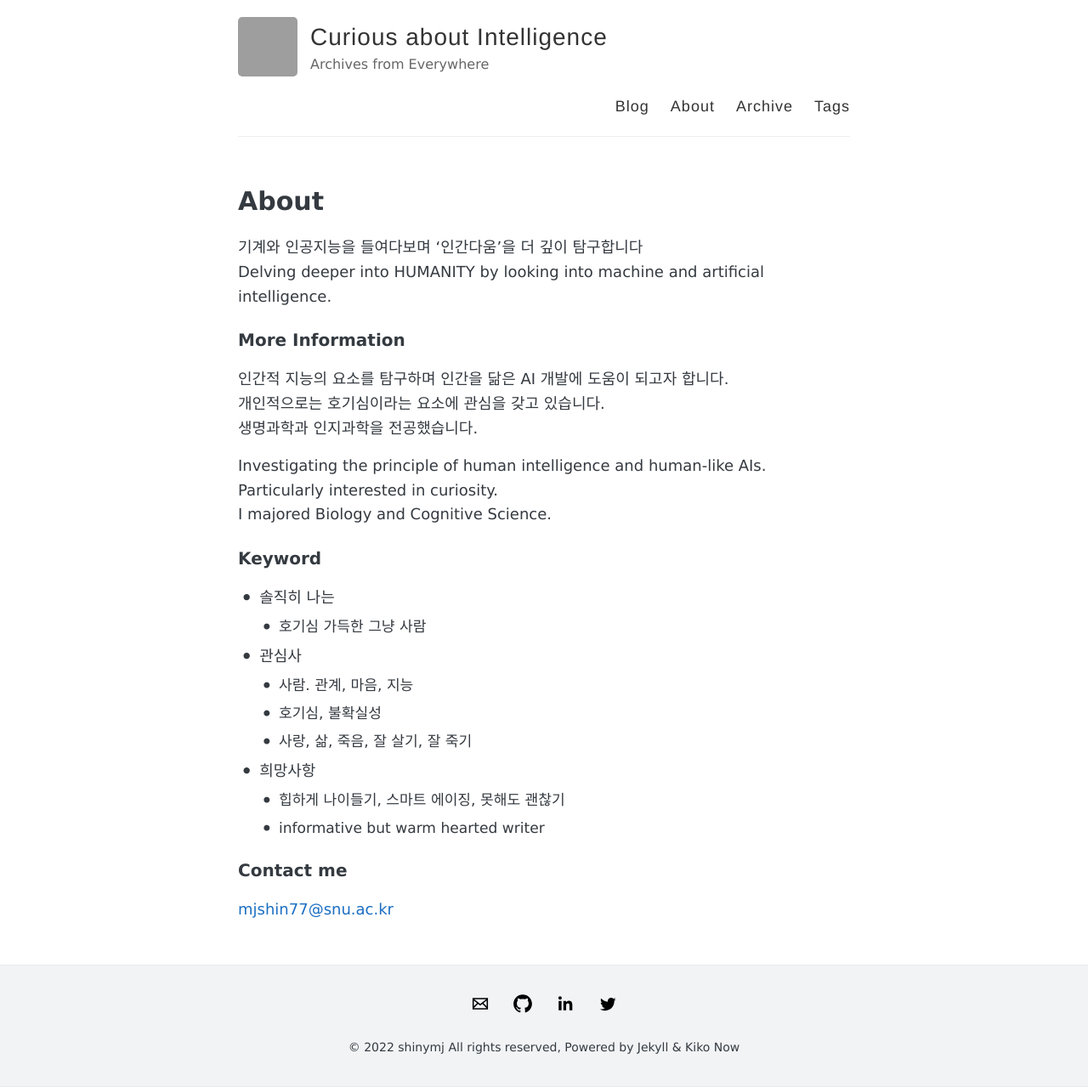
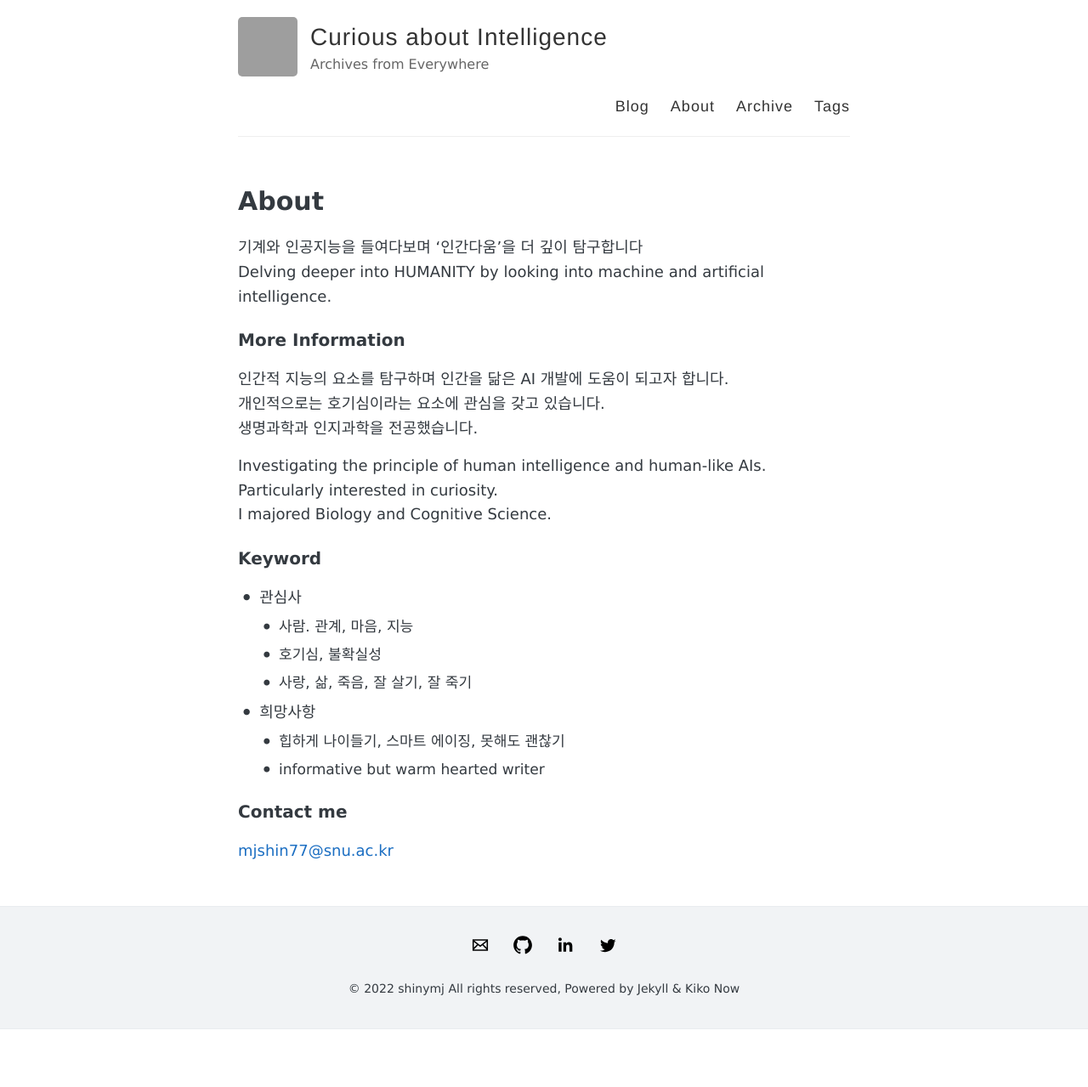
Before and after one commit to shinymj/shinymj.github.io, a Jekyll site: the page built from about.md, in a window 1280 px wide. Shown: the whole page at 85% size. Built offline with Jekyll 4.4.1, drawn with Linux system fonts in a browser that asks for light colours; after the commit the page ends 1211 px from its top, so only the background shows below that; grey boxes are pictures that could not be loaded.

Commit message:
0917 archive file upload

```diff
--- a/about.md
+++ b/about.md
@@ -19,8 +19,6 @@ I majored Biology and Cognitive Science.
 
 ### Keyword
 
-- 솔직히 나는
-    - 호기심 가득한 그냥 사람
 - 관심사
     - 사람. 관계, 마음, 지능
     - 호기심, 불확실성
```
Also changed, not shown: 3 other files.
